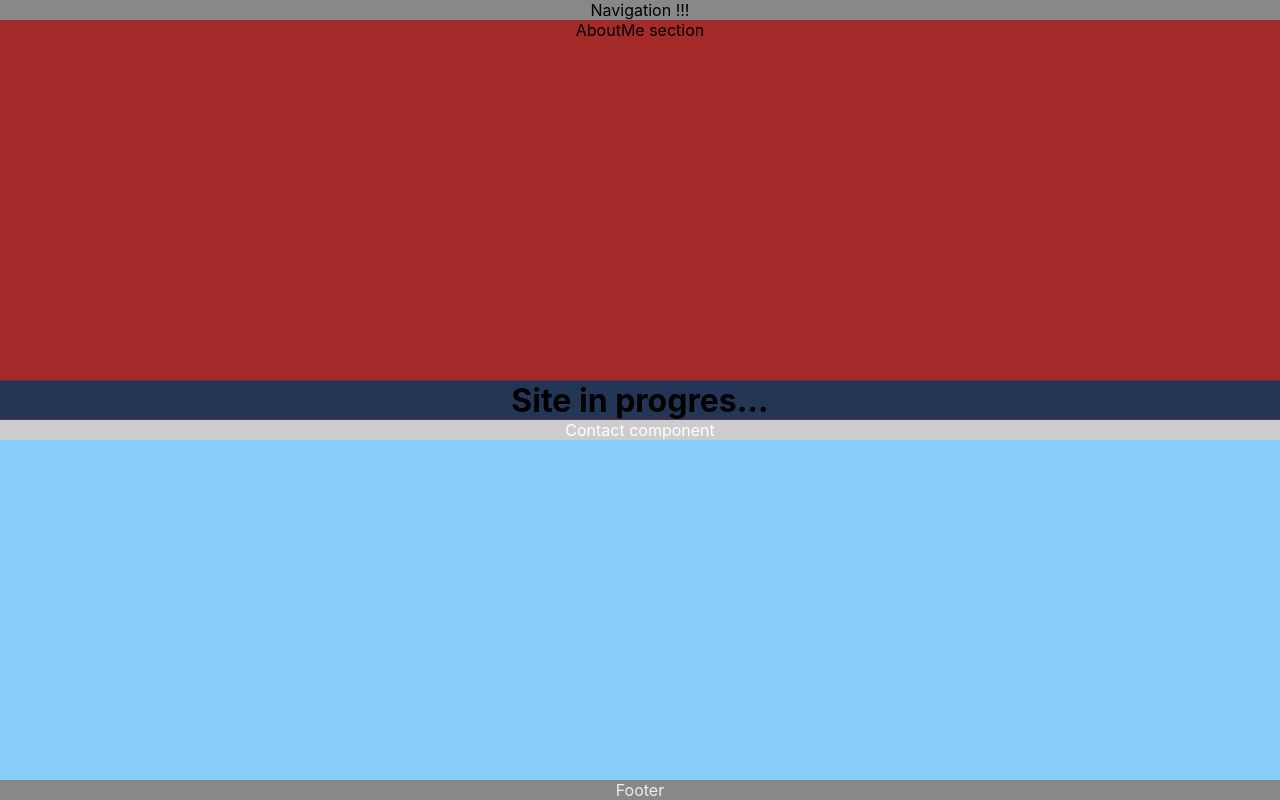
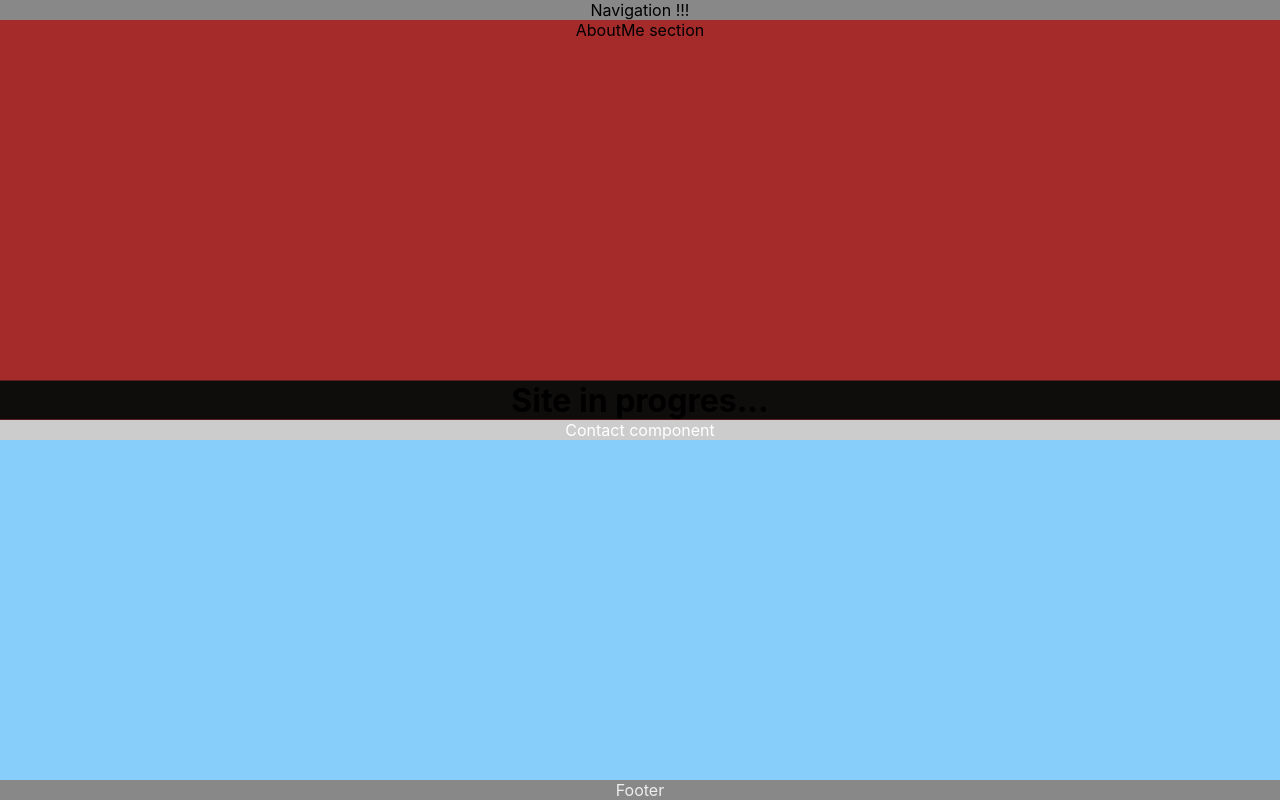
Before and after one commit to kato86/Portfolio_v2, a React (Create React App) app: page / in a window 1280 px wide. Built offline with nearby package versions, Linux system fonts and the light colour scheme.

Commit message:
Change primary color

```diff
--- a/src/scss/abstracts/_variables.scss
+++ b/src/scss/abstracts/_variables.scss
@@ -1 +1 @@
-$primary-color: #233656;
+$primary-color: #0f0c0c;
```
